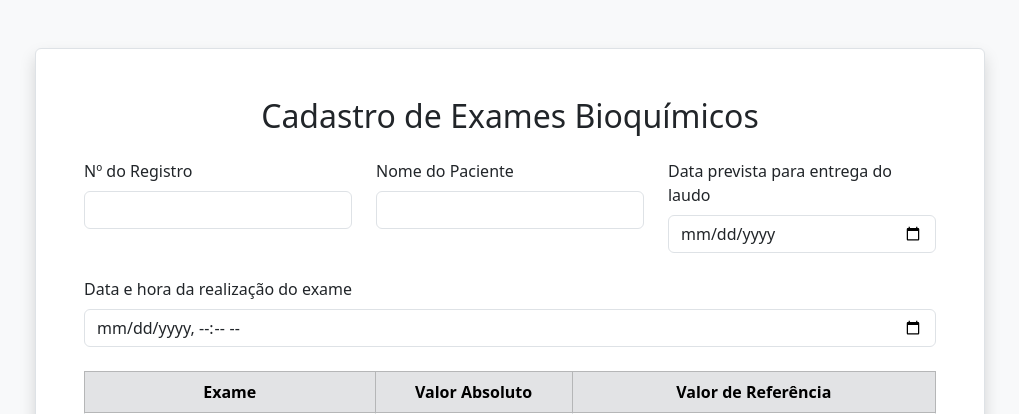
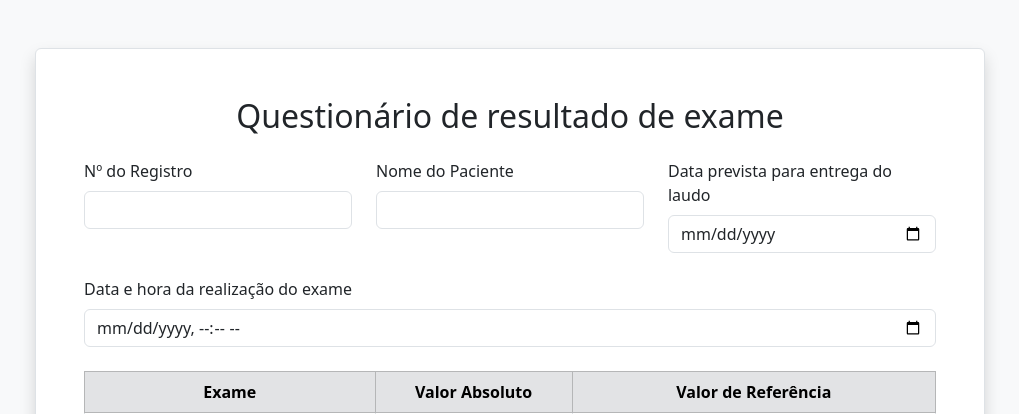
Before and after one commit to Grandolffi/projetoIntegrado, a PHP site: page /cadastroExames.php in a window 1280 px wide. Shown: the top 414 px of the page, without its empty margins (130-1149 px from the left). Run offline with PHP 8.4, Linux system fonts and the light colour scheme.

Commit message:
Update cadastroExames.php
Questionario de resultado de exame, pq ninguem vai cadastrar um  exame no sistema, vai fazer solicitação de um

```diff
--- a/cadastroExames.php
+++ b/cadastroExames.php
@@ -6,7 +6,7 @@
     <meta name="viewport" content="width=device-width, initial-scale=1.0">
     <link href="https://cdn.jsdelivr.net/npm/bootstrap@5.3.3/dist/css/bootstrap.min.css" rel="stylesheet"
         integrity="sha384-QWTKZyjpPEjISv5WaRU9OFeRpok6YctnYmDr5pNlyT2bRjXh0JMhjY6hW+ALEwIH" crossorigin="anonymous">
-    <title>Cadastro de Exames Bioquímicos</title>
+    <title>Exames Bioquímicos</title>
     <style>
     td {
         vertical-align: middle;
@@ -18,7 +18,7 @@
     <div class="container py-5">
         <div class="row justify-content-center">
             <div class="col-lg-10 border bg-white p-5 shadow rounded">
-                <h2 class="mb-4 text-center">Cadastro de Exames Bioquímicos</h2>
+                <h2 class="mb-4 text-center">Questionário de resultado de exame</h2>
 
                 <form action="salvar_exame.php" method="POST">
                     <!-- Informações principais -->
```
